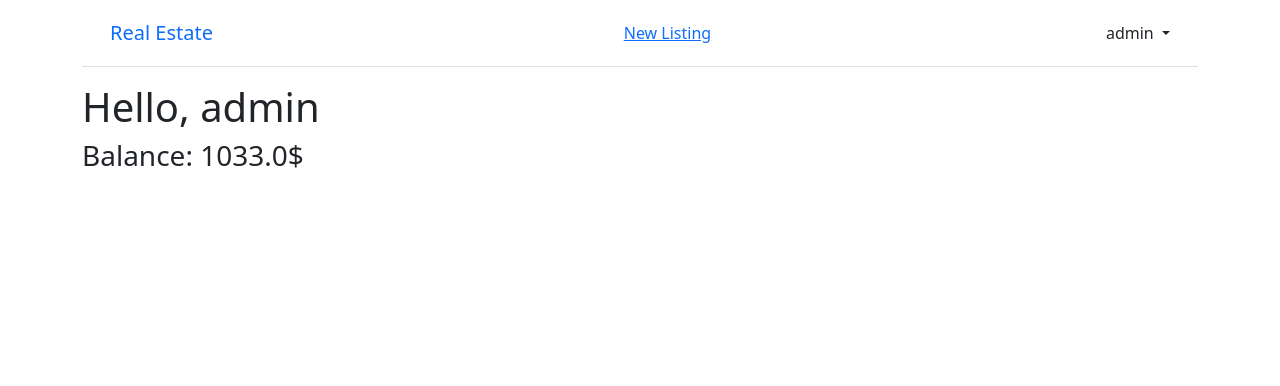
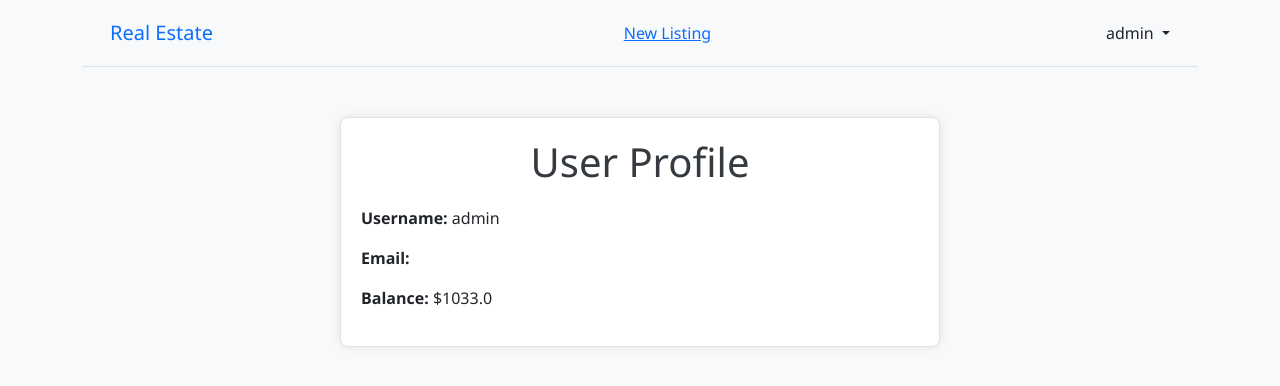
Before and after one commit to jakhongirodilov/real_estate, a Django app: page /users/profile/ in a window 1280 px wide. Shown: the top 386 px of the page. Run offline with Django 5.2, Linux system fonts and the light colour scheme; a user stored in the database is signed in.

Commit message:
Profile page updated

```diff
--- a/templates/profile.html
+++ b/templates/profile.html
@@ -1,8 +1,42 @@
 {% extends 'base.html' %}
 
-{% block title %}Profile{% endblock title %}
+{% block title %}User Profile{% endblock title %}
 
 {% block content %}
-<h1>Hello, {{user.username}}</h1>
-<h3>Balance: {{user.balance}}$</h3>
+    <style>
+        body {
+            font-family: 'Segoe UI', Tahoma, Geneva, Verdana, sans-serif;
+            margin: 0;
+            padding: 0;
+            background-color: #f8f9fa;
+        }
+
+        .profile-container {
+            max-width: 600px;
+            margin: 50px auto;
+            padding: 20px;
+            background-color: #ffffff;
+            border: 1px solid #dee2e6;
+            border-radius: 8px;
+            box-shadow: 0 0 10px rgba(0, 0, 0, 0.1);
+        }
+
+        .user-info {
+            margin-top: 20px;
+        }
+
+        h1 {
+            text-align: center;
+            color: #343a40;
+        }
+    </style>
+
+    <div class="profile-container">
+        <h1>User Profile</h1>
+        <div class="user-info">
+            <p><strong>Username:</strong> {{ user.username }}</p>
+            <p><strong>Email:</strong> {{ user.email }}</p>
+            <p><strong>Balance:</strong> ${{ user.balance }}</p>
+        </div>
+    </div>
 {% endblock content %}
```
